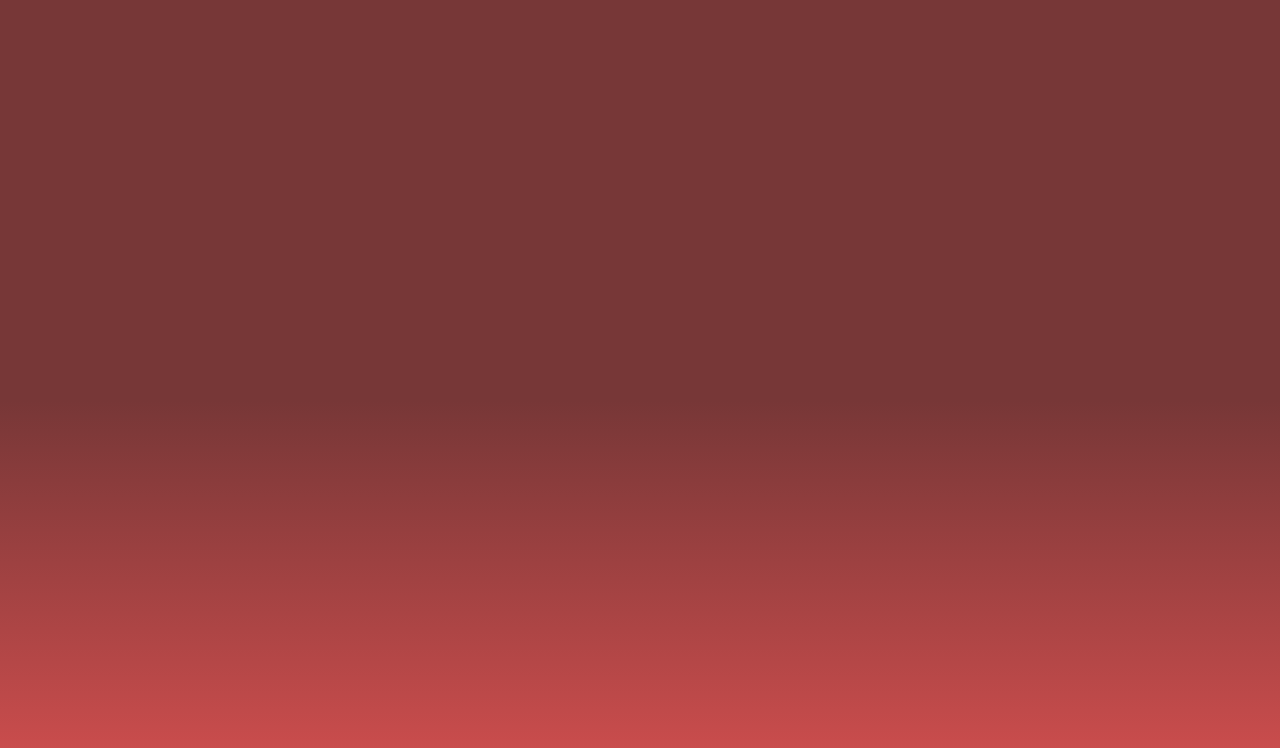
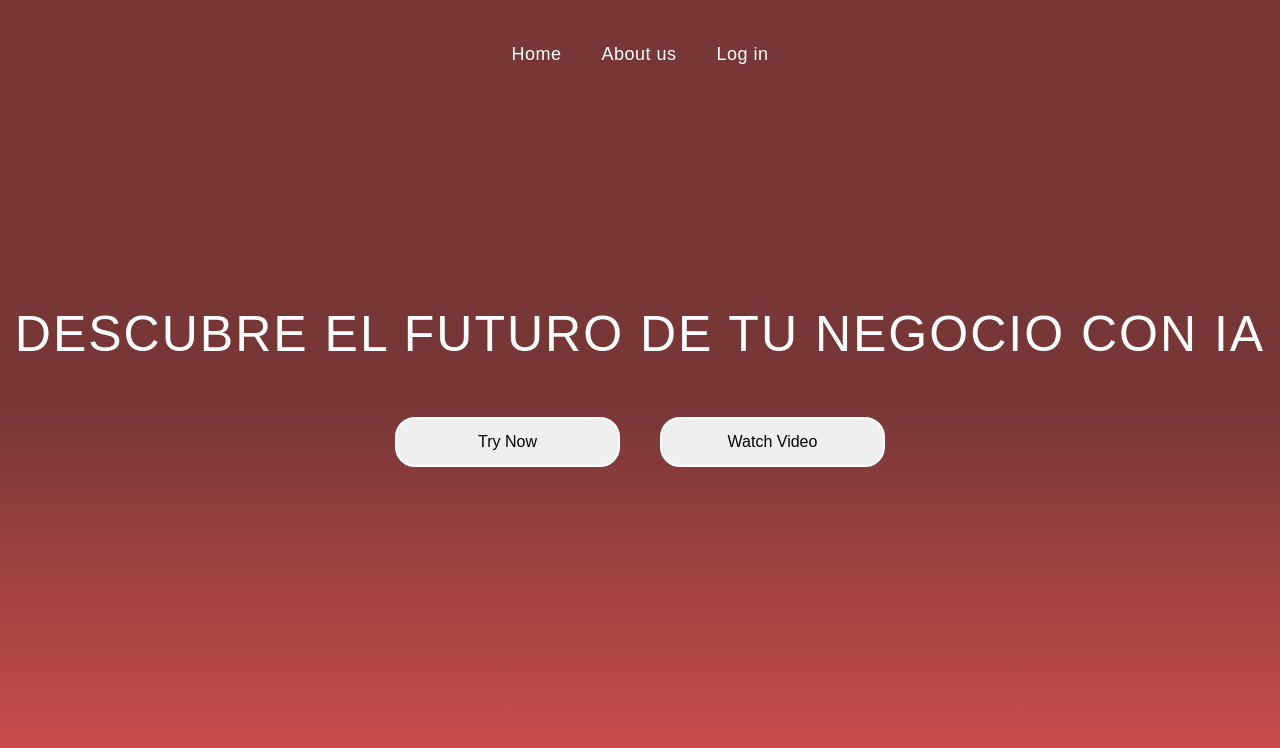
Before and after one commit to isorober/EmprendiaReact, a React (Create React App) app in the folder emprendia/: page / in a window 1280 px wide. Shown: the top 748 px of the page. Built offline with nearby package versions, Linux system fonts and the light colour scheme.

Commit message:
Included the rest of the main page content

```diff
--- a/emprendia/src/App.js
+++ b/emprendia/src/App.js
@@ -6,6 +6,25 @@ class App extends Component{
   render() {
     return (
       <div className="App">
+        <head>
+<title>Emprendia</title>
+</head>
+<body>
+<header>
+<div id="MyHeader">
+    <a>Home</a>
+    <a>About us</a>
+    <a>Log in</a>
+</div>
+</header>
+<h1>DESCUBRE EL FUTURO
+    DE TU NEGOCIO CON IA
+</h1>
+<div id="botones">
+<button>Try Now</button>
+<button>Watch Video</button>
+</div>
+</body>
       </div>
     );
   }
```
